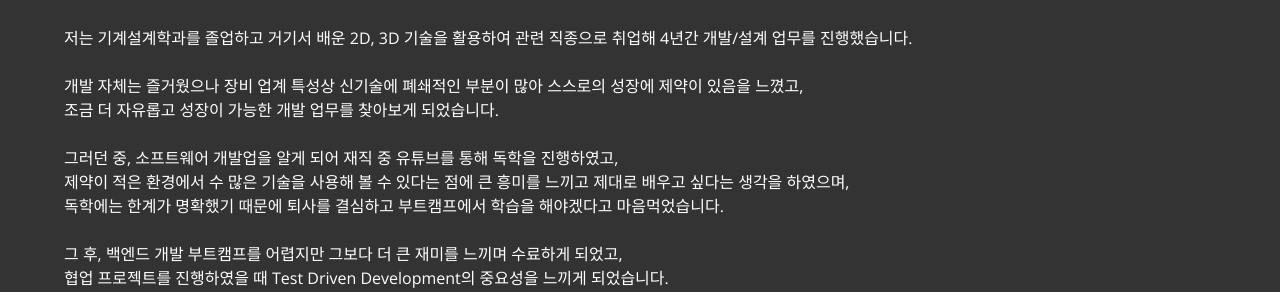
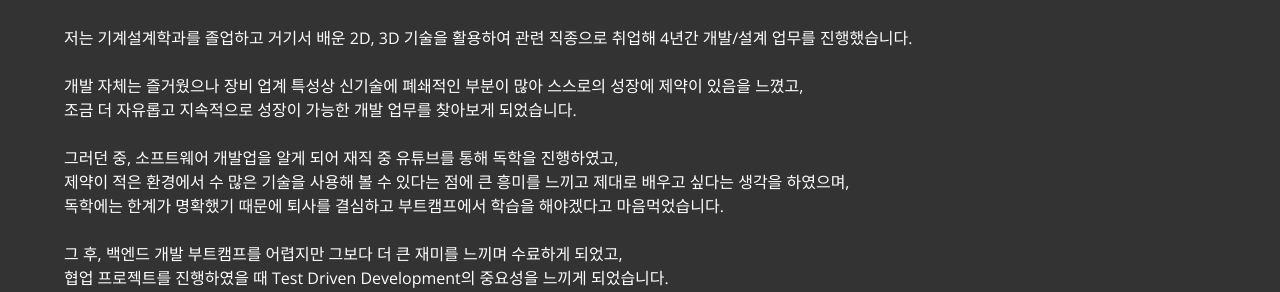
Before and after one commit to tlskals/tlskals.github.io, a Jekyll site: the page built from index.html, in a window 1280 px wide and 900 px high. Shown: the part 371-663 px from the top of the window. Built offline with Jekyll 4.4.1, drawn with Linux system fonts in a browser that asks for light colours.

Commit message:
Skills & Projects 수정

```diff
--- a/_config.yml
+++ b/_config.yml
@@ -28,7 +28,7 @@
 <br><br>저는 기계설계학과를 졸업하고 거기서 배운 2D, 3D 기술을 활용하여 관련 직종으로 취업해 4년간 개발/설계 업무를 진행했습니다.
 
 <br><br>개발 자체는 즐거웠으나 장비 업계 특성상 신기술에 폐쇄적인 부분이 많아 스스로의 성장에 제약이 있음을 느꼈고,
-<br>조금 더 자유롭고 성장이 가능한 개발 업무를 찾아보게 되었습니다.
+<br>조금 더 자유롭고 지속적으로 성장이 가능한 개발 업무를 찾아보게 되었습니다.
 
 <br><br>그러던 중, 소프트웨어 개발업을 알게 되어 재직 중 유튜브를 통해 독학을 진행하였고,
 <br>제약이 적은 환경에서 수 많은 기술을 사용해 볼 수 있다는 점에 큰 흥미를 느끼고 제대로 배우고 싶다는 생각을 하였으며,
--- a/_data/projects.yml
+++ b/_data/projects.yml
@@ -5,7 +5,8 @@
   role: Backend Developer
   duration: 2023-01 &mdash; 2023-02
   url: "https://echogreenseoul.site/"
-  description1: 에코그린서울(EchoGreenSeoul)은 서울과 인근 지역에 있는 친환경 관련 장소와
+  description1: |
+    에코그린서울(EchoGreenSeoul)은 서울과 인근 지역에 있는 친환경 관련 장소와
     내가 알고있는 좋은 장소를 메아리쳐서 함께 공유하자는 의미로 기획한 프로젝트입니다.
     프로젝트의 기본적인 CRUD와 Raw Query등을 이용한 검색 기능 및 AOP를 확용한 Logging System을 구현하고,
     JWT Refresh Token같은 휘발성 데이터는 Redis Database를 이용하여 서버의 리소스 낭비를 줄이며 개발하였습니다.
```
